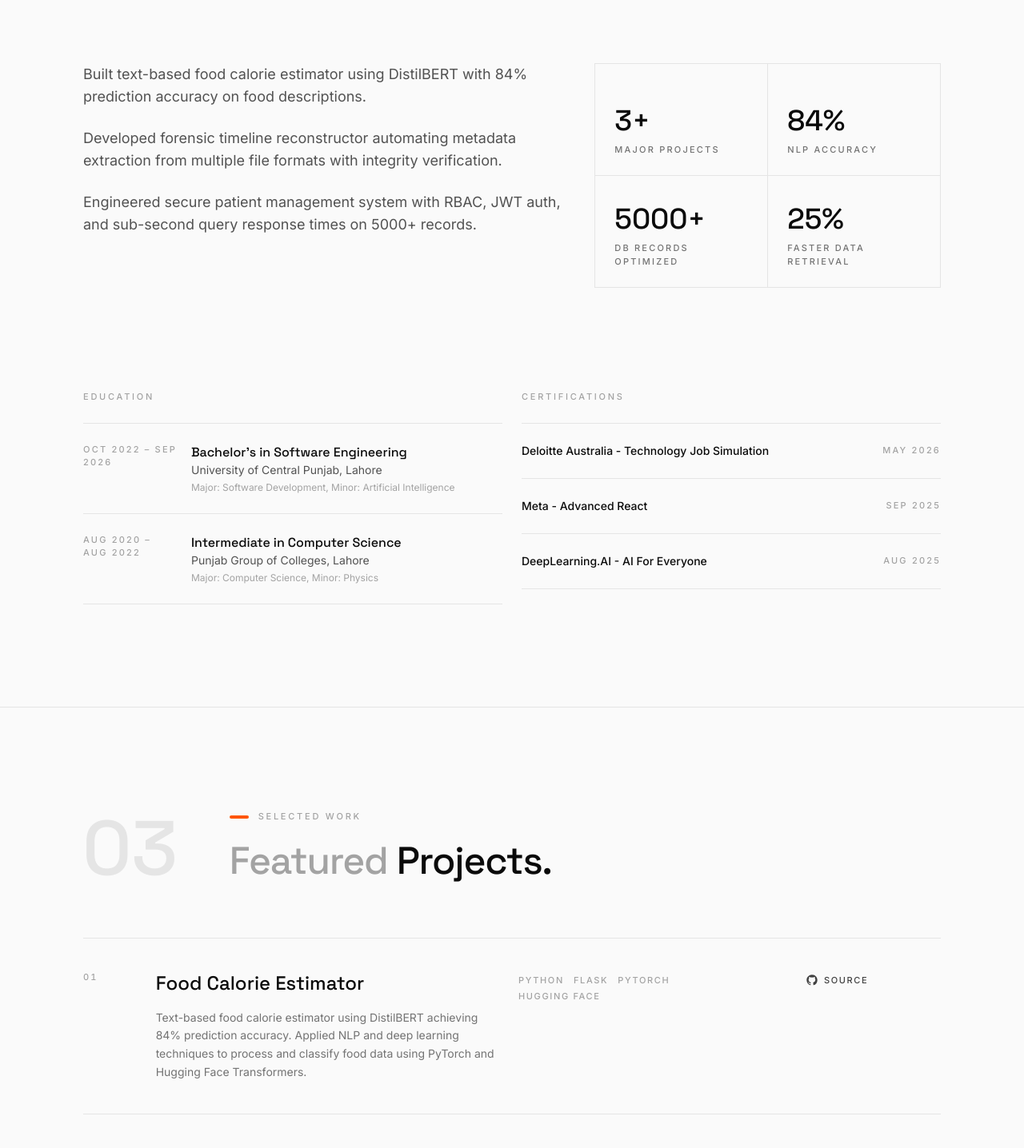
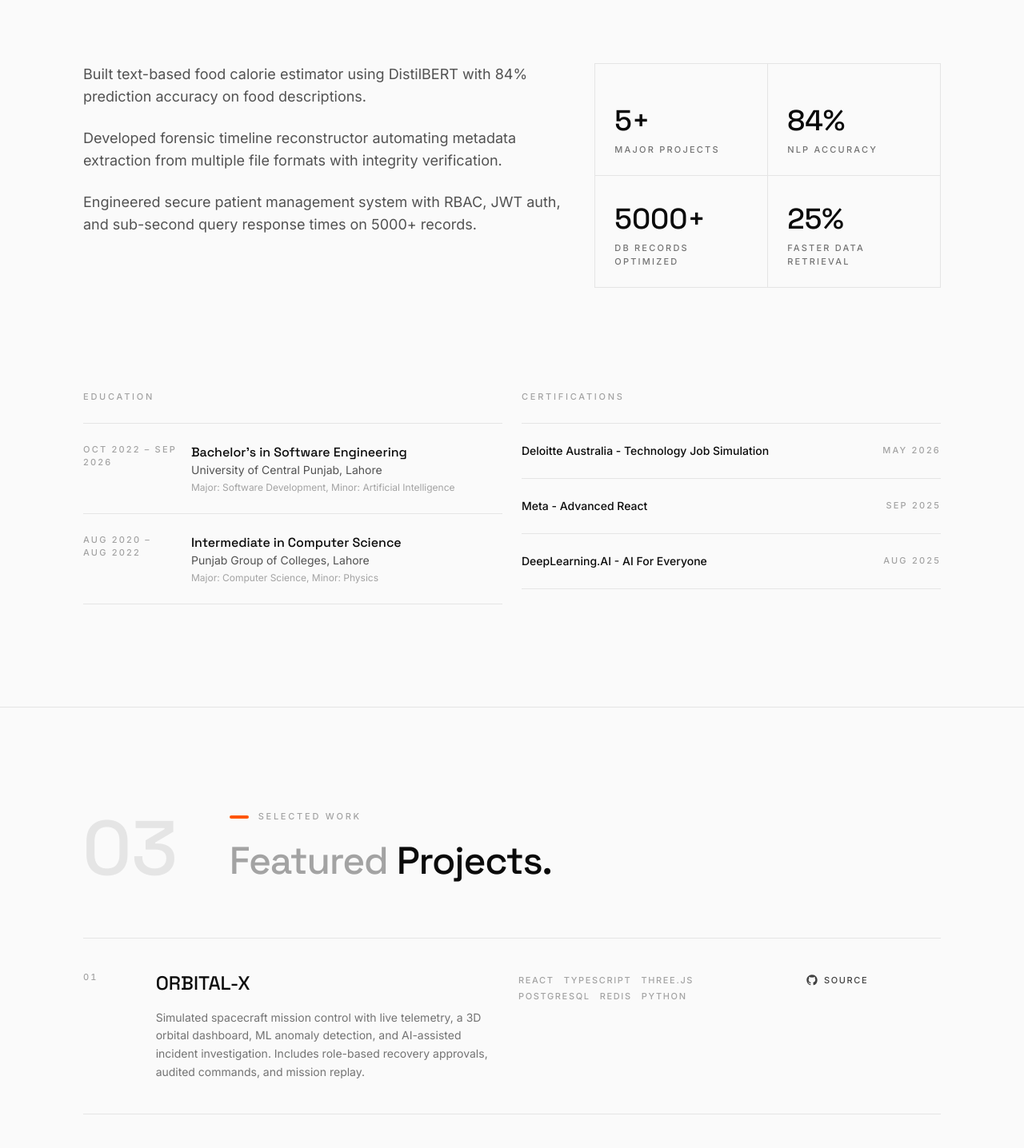
Before and after one commit to alira-xk/portfolio, a Next.js app: page / in a window 1280 px wide. Shown: the part 1140-2576 px from the top of the page at 80% size. Built offline with nearby package versions, Linux system fonts and the light colour scheme.

Commit message:
Feature ORBITAL-X and VectorForge in portfolio

```diff
--- a/app/globals.css
+++ b/app/globals.css
@@ -151,6 +151,17 @@ a:focus-visible {
 }
 
 /* Scrollbar */
+html {
+  scrollbar-color: theme("colors.mono.300") theme("colors.mono.100");
+  scrollbar-width: thin;
+}
+
+@media (forced-colors: active) {
+  html {
+    scrollbar-color: auto;
+  }
+}
+
 ::-webkit-scrollbar {
   width: 5px;
 }
--- a/components/Projects.tsx
+++ b/components/Projects.tsx
@@ -67,6 +67,11 @@ function ProjectRow({
         </div>
 
         <div className="col-span-12 md:col-span-2 md:col-start-10 flex flex-col gap-3 items-start md:items-end pt-1">
+          {project.private && (
+            <span className="text-[11px] font-medium uppercase tracking-[0.15em] text-mono-500">
+              Private project
+            </span>
+          )}
           {project.repo && (
             <a
               href={project.repo}
--- a/data/profile.ts
+++ b/data/profile.ts
@@ -12,7 +12,7 @@ export const profile = {
     { label: "Email", href: "mailto:alira7640@gmail.com", icon: "mail" },
   ],
   stats: [
-    { value: "3+", label: "Major projects" },
+    { value: "5+", label: "Major projects" },
     { value: "84%", label: "NLP accuracy" },
     { value: "5000+", label: "DB records optimized" },
     { value: "25%", label: "Faster data retrieval" },
--- a/data/projects.ts
+++ b/data/projects.ts
@@ -4,10 +4,27 @@ export type Project = {
   tags: string[];
   demo?: string;
   repo?: string;
+  private?: boolean;
   accent: string;
 };
 
 export const projects: Project[] = [
+  {
+    title: "ORBITAL-X",
+    description:
+      "Simulated spacecraft mission control with live telemetry, a 3D orbital dashboard, ML anomaly detection, and AI-assisted incident investigation. Includes role-based recovery approvals, audited commands, and mission replay.",
+    tags: ["React", "TypeScript", "Three.js", "PostgreSQL", "Redis", "Python"],
+    repo: "https://github.com/alira-xk/orbital-x",
+    accent: "from-indigo-500/40 to-violet-500/40",
+  },
+  {
+    title: "VectorForge",
+    description:
+      "C++20 vector database and retrieval engine built from scratch, combining exact and HNSW search with BM25 and hybrid ranking. Features metadata filters, checksummed persistence, concurrent operations, an HTTP API and CLI, and optional Python document/RAG integration.",
+    tags: ["C++20", "HNSW", "BM25", "Python", "RAG", "CMake"],
+    private: true,
+    accent: "from-emerald-500/40 to-teal-500/40",
+  },
   {
     title: "Food Calorie Estimator",
     description:
```
